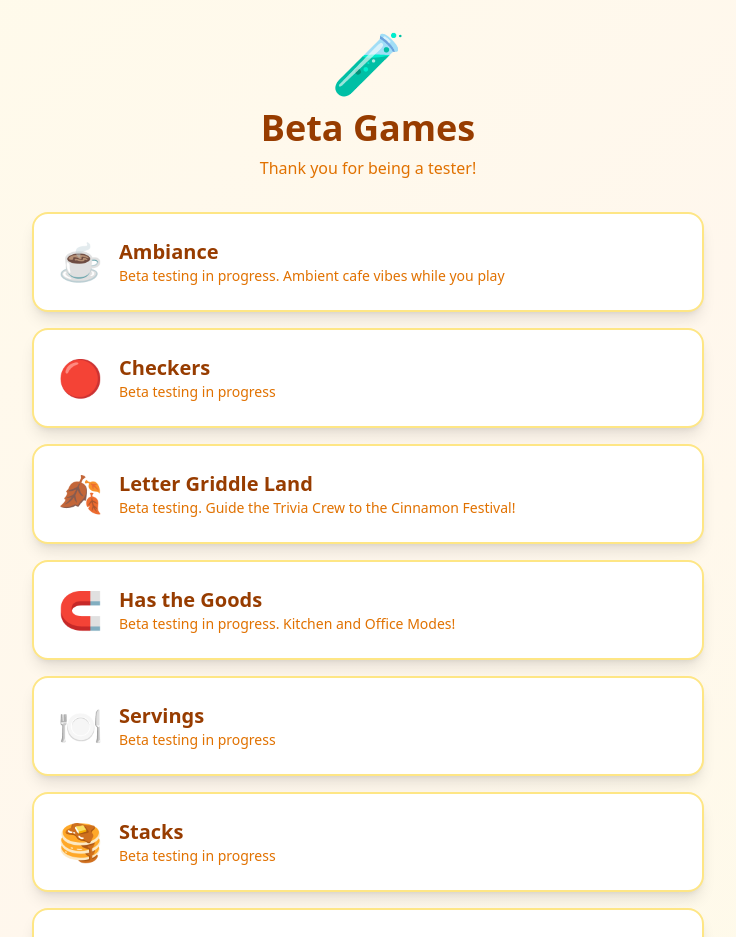
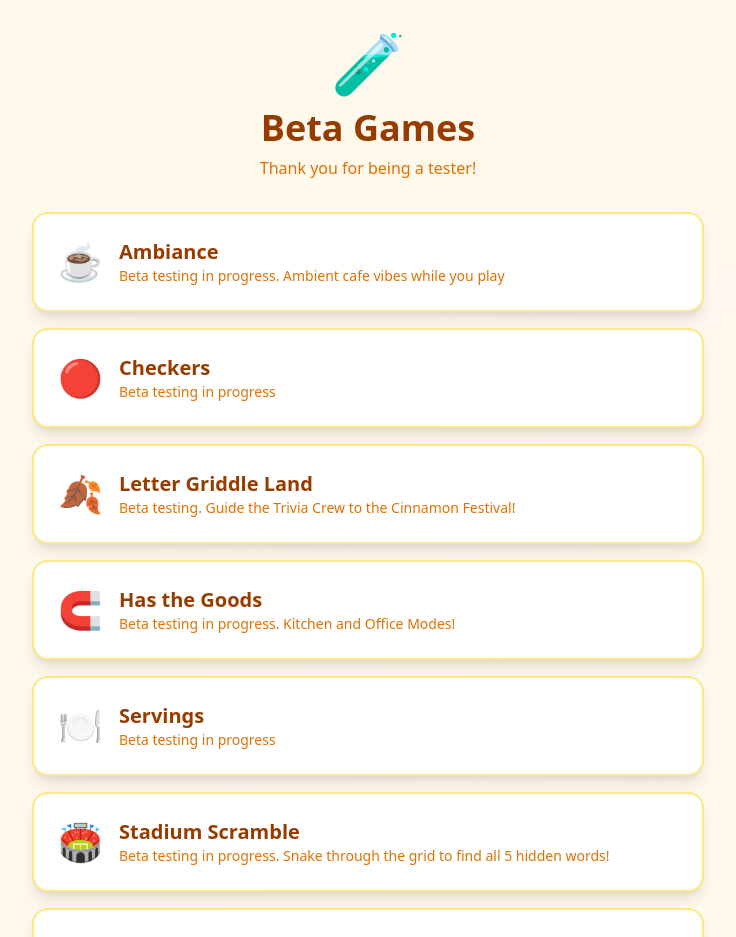
Before and after one commit to lauriegriddle/griddle-game, a Next.js app: page /beta in a window 1280 px wide. Shown: the top 937 px of the page, without its empty margins (272-1008 px from the left). Built offline with nearby package versions, Linux system fonts and the light colour scheme.

Commit message:
Remove misplaced challenge folder

```diff
--- a/app/beta/page.js
+++ b/app/beta/page.js
@@ -31,6 +31,12 @@ export default function BetaGames() {
       description: "Beta testing in progress"
     },
     {
+      name: "Stadium Scramble",
+      href: "/challenge",
+      emoji: "🏟️",
+      description: "Beta testing in progress. Snake through the grid to find all 5 hidden words!"
+    },
+    {
       name: "Stacks",
       href: "/stacks",
       emoji: "🥞",
@@ -49,6 +55,7 @@ export default function BetaGames() {
       description: "Beta testing.  Guide the Trivia Crew to the Winter Sports Festival!"
     },
   ];
+
   return (
     <div className="min-h-screen bg-gradient-to-br from-amber-50 via-orange-50 to-yellow-50 p-8">
       <div className="max-w-2xl mx-auto">
@@ -57,7 +64,6 @@ return (
           <h1 className="text-4xl font-bold text-amber-800 mb-2">Beta Games</h1>
           <p className="text-amber-600">Thank you for being a tester!</p>
         </div>
-
         <div className="space-y-4">
           {betaGames.map((game) => (
             <a
@@ -75,7 +81,6 @@ return (
             </a>
           ))}
         </div>
-
         <div className="text-center mt-8 text-amber-600 text-sm">
           <a href="/" className="hover:text-amber-800 underline">← Back to Letter Griddle</a>
         </div>
```
Lines whose indentation alone changed are shown as unchanged.
